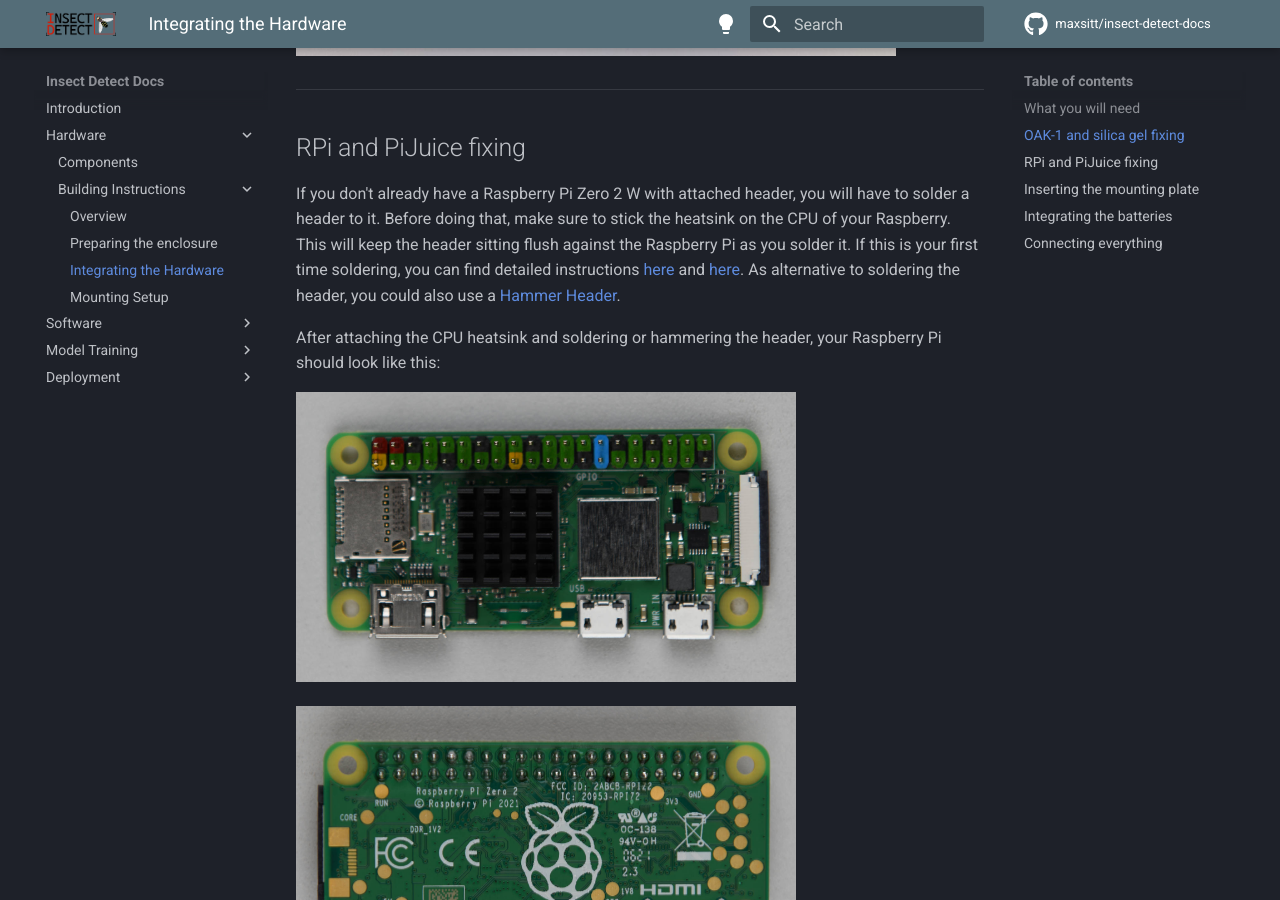
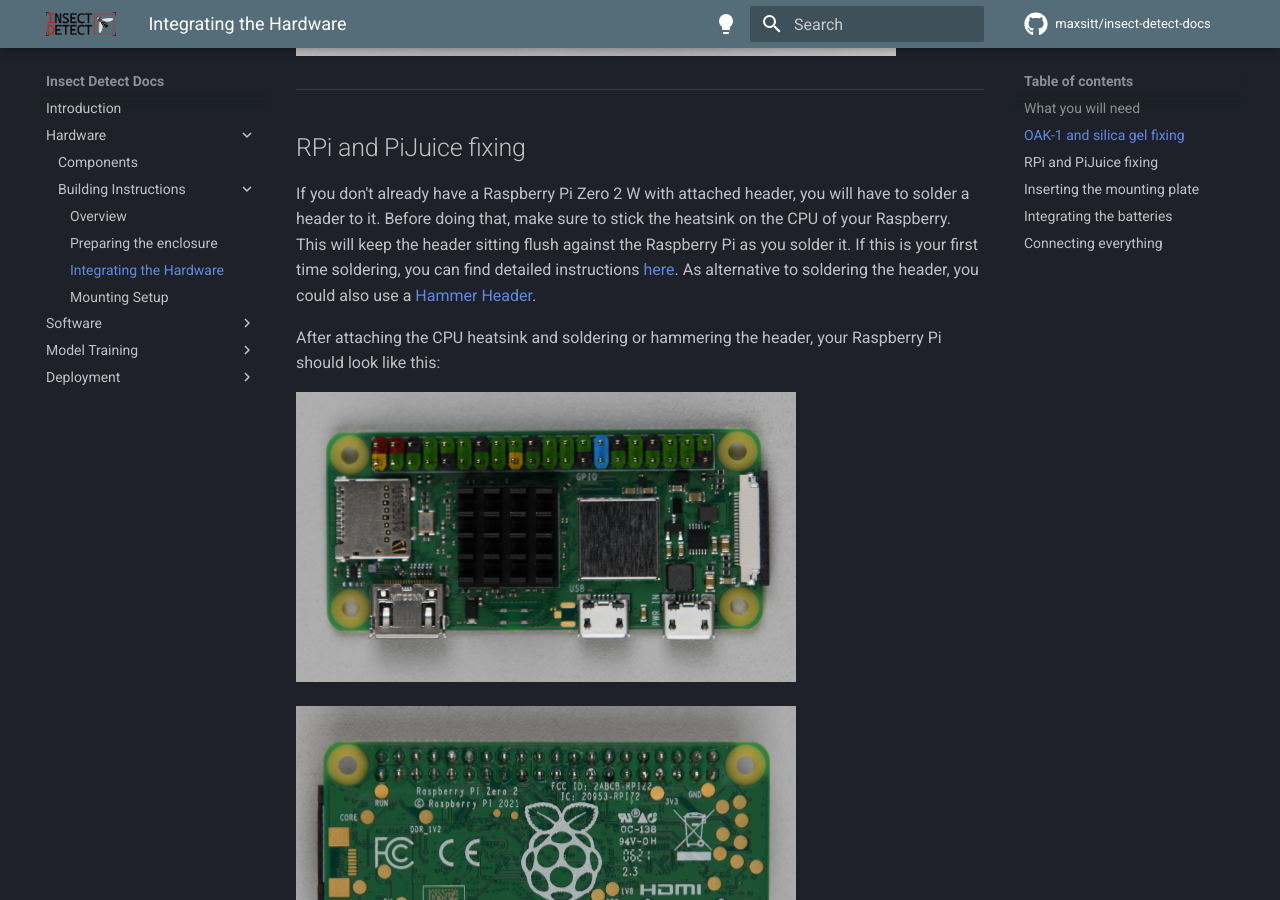
Before and after one commit to maxsitt/insect-detect-docs, an MkDocs documentation site: the page built from docs/hardware/buildinstructions_hardware.md, in a window 1280 px wide and 900 px high, scrolled down 5184 px. Built offline with MkDocs 1.6.1 and Material for MkDocs 9.7.7, drawn with Linux system fonts in a browser that asks for light colours; comment, search, counter and statistics services are not loaded.

Commit message:
Update buildinstructions_hardware.md
Remove broken link.

```diff
--- a/docs/hardware/buildinstructions_hardware.md
+++ b/docs/hardware/buildinstructions_hardware.md
@@ -84,9 +84,8 @@
 will have to solder a header to it. Before doing that, make sure to stick the
 heatsink on the CPU of your Raspberry. This will keep the header sitting flush
 against the Raspberry Pi as you solder it. If this is your first time soldering,
-you can find detailed instructions [here](https://bit.ly/3AsZMdg){target=_blank}
-and [here](https://bit.ly/3pr6kCO){target=_blank}. As alternative to soldering
-the header, you could also use a
+you can find detailed instructions [here](https://bit.ly/3pr6kCO){target=_blank}.
+As alternative to soldering the header, you could also use a
 [Hammer Header](https://shop.pimoroni.com/products/gpio-hammer-header){target=_blank}.
 
 After attaching the CPU heatsink and soldering or hammering the header, your
```
